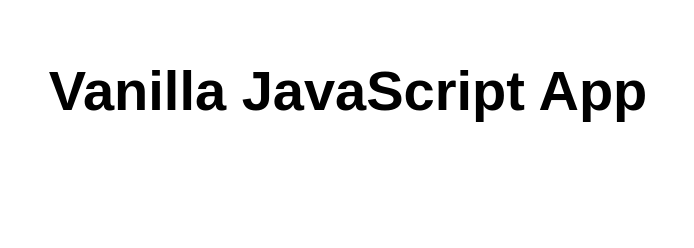
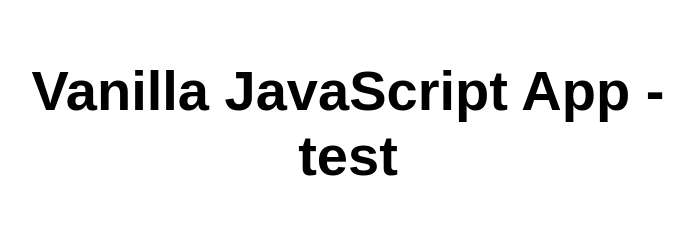
Before and after one commit to Petit-tech/my-first-static-web-app, a website: page src/index.html in a window 1280 px wide. Shown: the whole page, without its empty margins (292-986 px from the left). Drawn offline with Linux system fonts and the light colour scheme.

Commit message:
Update index.html

```diff
--- a/src/index.html
+++ b/src/index.html
@@ -10,7 +10,7 @@
 
 <body>
   <main>
-    <h1>Vanilla JavaScript App</h1>
+    <h1>Vanilla JavaScript App - test</h1>
   </main>
 </body>
 
```
